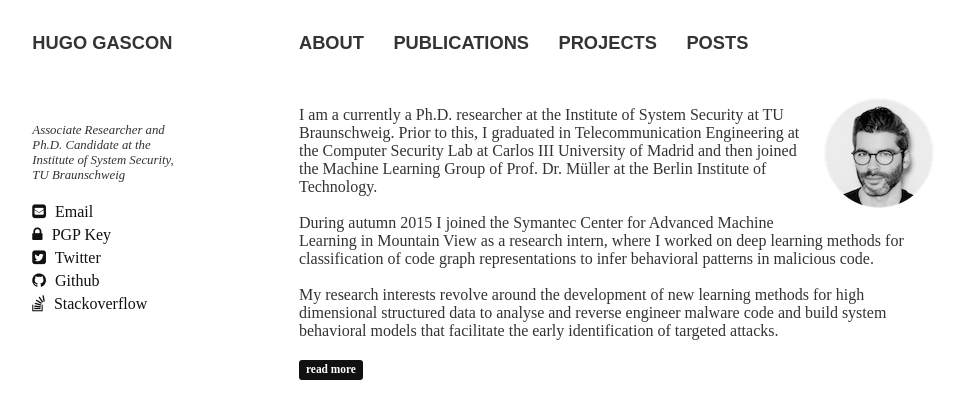
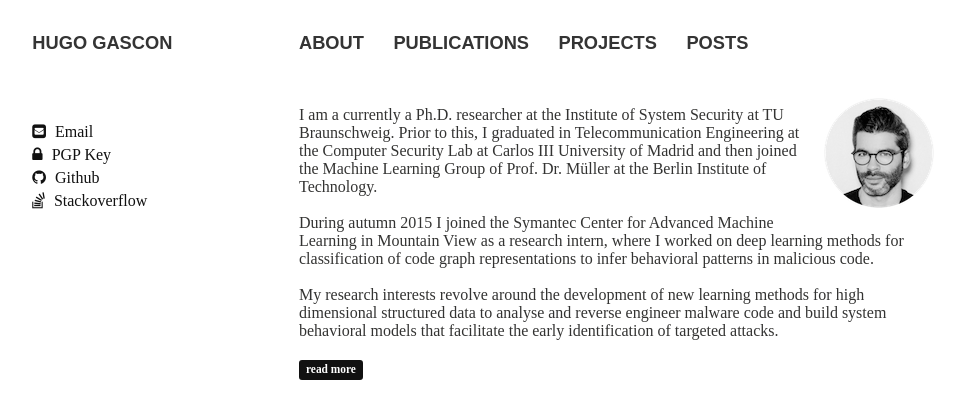
Before and after one commit to hgascon/hgascon.github.io, a Jekyll site: the page built from index.md, in a window 1280 px wide, cut to the strip 0-1655 px from the top of the page. Shown: the top 419 px of the strip, without its empty margins (21-985 px from the left). Built offline with Jekyll 4.4.1, drawn with Linux system fonts in a browser that asks for light colours; nearby versions of some CDN libraries; some web fonts are replaced.

```diff
--- a/_config.yml
+++ b/_config.yml
@@ -28,10 +28,10 @@ kramdown:
 owner:
   name: Hugo Gascón
   avatar: hg.png
-  bio: "Associate Researcher and Ph.D. Candidate at the Institute of System Security, TU Braunschweig"
+  bio: ""
   email: h.gascon@tu-bs.de
   disqus-shortname:
-  twitter: hgascon
+  twitter:
   facebook:
   google:
     plus:
@@ -55,4 +55,4 @@ sass:
     sass_dir: _sass
 
 include: [".htaccess"]
-exclude: ["lib", "config.rb", "Capfile", "config", "log", "Rakefile", "Rakefile.rb", "tmp", "less", "*.sublime-project", "*.sublime-workspace", "test", "spec", "Gruntfile.js", "package.json", "node_modules", "Gemfile", "Gemfile.lock", "LICENSE", "README.md"]
+exclude: ["lib", "config.rb", "Capfile", "config", "log", "Rakefile", "Rakefile.rb", "tmp", "less", "*.sublime-project", "*.sublime-workspace", "test", "spec", "Gruntfile.js", "package.json", "node_modules", "Gemfile", "Gemfile.lock", "LICENSE", "README.md", "vendor"]
--- a/_layouts/home.html
+++ b/_layouts/home.html
@@ -60,6 +60,7 @@ Entropy (ENTRFG)<br>
 Computer & Informatics (CAI) <br>
 Arabian Journal for Science and Engineering (AJSE)<br>
 The SciTech Journal (SciTech) <br>
+Computing (COMP)<br>
 <br>
 **External Reviewer**<br>
 ACM Conference on Computer and Communications Security (CCS) [2015] <br>
```
